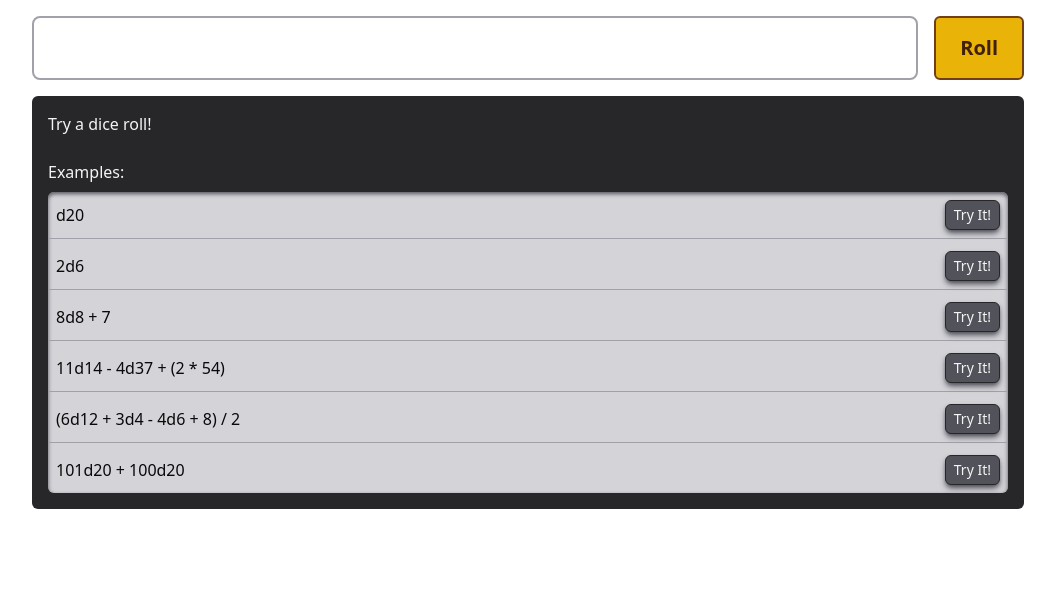
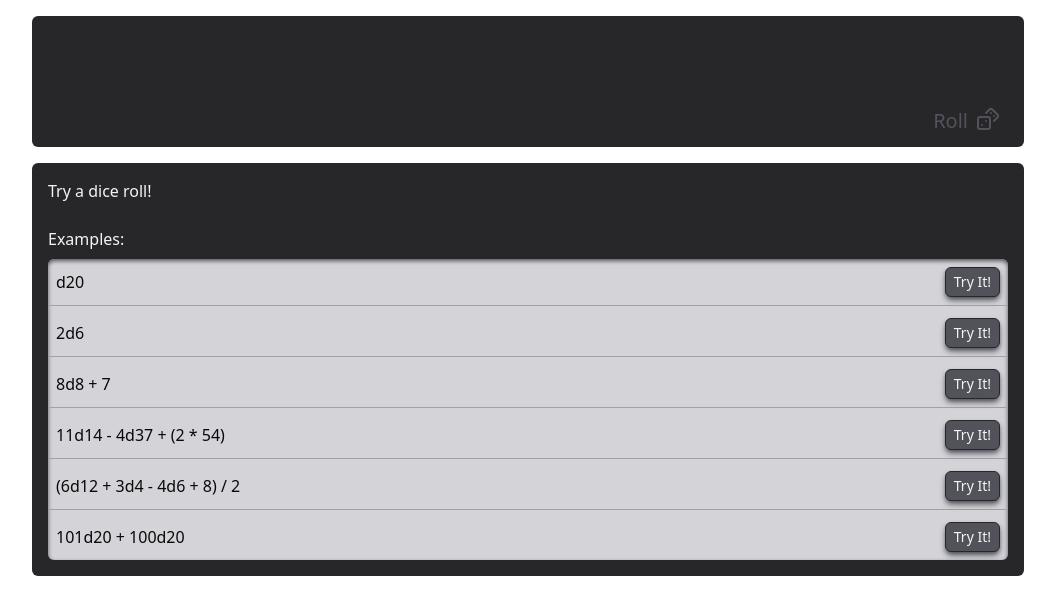
Before and after one commit to samstorment/dnd-sheet, a SvelteKit app: page /dice in a window 1280 px wide. Shown: the top 614 px of the page, without its empty margins (112-1167 px from the left). Built offline with nearby package versions, Linux system fonts and the light colour scheme.

Commit message:
Create syntax highlighted input

```diff
--- a/src/routes/dice/+page.svelte
+++ b/src/routes/dice/+page.svelte
@@ -2,14 +2,20 @@
     import { fly, scale, slide } from "svelte/transition";
     import { scanner, type Token } from "./scanner";
     import { rand } from "$lib";
-    import { Smile, Frown } from "lucide-svelte";
+    import { Smile, Frown, Dices, Repeat2 } from "lucide-svelte";
+    import SyntaxHighlight from './SyntaxHighlight.svelte';
 
     let q = $state('');
     let _scanner = $derived(scanner(q));
     let tokens = $derived(_scanner.scan());
+    let useful = $derived(tokens.filter(t => t.type !== "garbage"));
     let expanded: Token[] = $state([]);
 
+    let scroll = $state(0);
+
     let show = $state(false);
+
+    let empty = $derived(q.trim() === '');
 
     let result = $derived.by(() => {
         const str = expanded
@@ -25,7 +31,9 @@
     });
 
     let smile = $derived(result && !show);
-    let frown = $derived(!result && !show && q.trim() !== '');
+    let frown = $derived(!result && !show && !empty);
+
+    let textarea: HTMLTextAreaElement;
 
     let examples = [
         'd20',
@@ -48,10 +56,10 @@
             return Number.isInteger(num);
         }
 
-        for (let i = 0; i < tokens.length; i++) {
-            const t = tokens[i];
+        for (let i = 0; i < useful.length; i++) {
+            const t = useful[i];
 
-            const next = i === tokens.length - 1 ? undefined : tokens[i + 1];
+            const next = i === useful.length - 1 ? undefined : useful[i + 1];
 
             if (isValidPreDiceToken(t) && next?.type === 'dice') {
                 continue;
@@ -64,7 +72,7 @@
 
             let numRolls = 1;
 
-            const prev = i === 0 ? undefined : tokens[i - 1];
+            const prev = i === 0 ? undefined : useful[i - 1];
 
             if (isValidPreDiceToken(prev)) {
                 numRolls = prev?.literal as number;
@@ -104,36 +112,50 @@
             show = true;
             expanded = expand();
         }}
-        class="flex gap-4 max-sm:flex-col"
+        class="bg-zinc-800 rounded-md"
     >
-        <input
-            type="text"
-            autocomplete="off"
-            oninput={(e) => {
-                show = false;
-                expanded = expand();
-            }}
-            bind:this={input} bind:value={q} id="q"
-            class="border-2 border-zinc-400 rounded-lg w-full text-4xl p-2 font-bold focus:border-blue-500 focus:ring-8 focus:outline-none"
-        >
-        <button type="submit" class="bg-yellow-500 text-yellow-950 border-2 border-yellow-900 px-6 py-4 rounded-md hover:scale-105 active:scale-100 transition-[scale] text-xl font-bold">
-            {!show ? "Roll" : "Reroll"}
-        </button>
+
+        <div class="isolate flex-1">
+            <div class="relative text-4xl ring-zinc-600 overflow-hidden rounded-md">
+                <SyntaxHighlight {tokens} {scroll} />
+                <div class="absolute inset-0 -z-20"></div>
+                <textarea
+                    bind:value={q}
+                    bind:this={textarea}
+                    rows="1"
+                    spellcheck="false"
+                    class="w-full p-4 text-transparent caret-zinc-400 bg-transparent font-mono max-h-[12ex] resize-none"
+                    onscroll={e => {
+                        scroll = textarea.scrollTop;
+                    }}
+                    oninput={async () => {
+                        textarea.style.removeProperty('height');
+                        textarea.style.height = `${textarea.scrollHeight}px`;
+                        show = false;
+                        expanded = expand();
+                    }}
+                    onkeypress={e => {
+                        if (e.key === "Enter" && !e.shiftKey) {
+                            e.preventDefault();
+                            textarea.closest("form")?.requestSubmit();
+                        }
+                    }}
+                ></textarea>
+            </div>
+        </div>
+
+        <div class="flex justify-end p-2">
+            <button type="submit"
+                disabled={frown || !result}
+                class="{smile || result ? "bg-green-600 text-green-100" : "bg-transparent text-zinc-600"}
+                 px-4 py-1 rounded-md hover:scale-105 active:scale-100 transition-[scale] text-xl flex gap-2"
+            >
+                <span>{result && show ? "Reroll" : "Roll"}</span>
+                <Dices class="" />
+            </button>
+        </div>
     </form>
 
-    {#if tokens.length > 1 && !show}
-        <div
-            in:scale={{  duration: 200 }}
-            class="flex flex-wrap bg-zinc-800 gap-2 p-4 rounded-md max-w-full"
-        >
-            {#each tokens.filter(t => t.type !== 'eof') as t}
-                <div data-token={t.type}>
-                    <pre class="text hover:ring-4">{t.lexeme}</pre>
-                    <pre class="json">{JSON.stringify(t, null, 2)}</pre>
-                </div>
-            {/each}
-        </div>
-    {/if}
 
     {#if expanded.length > 1 && show}
         <div
@@ -170,7 +192,7 @@
         </div>
     {/if}
 
-    {#if q.trim() === ''}
+    {#if empty}
         <div
             in:fly={{  duration: 200, y: 250 }}
             class="rounded-md p-4 bg-zinc-800 text-zinc-100">
@@ -202,7 +224,7 @@
             in:scale={{  duration: 200 }}
             class="result flex flex-wrap gap-2 px-12 py-4 rounded-md text-zinc-800 font-bold text-6xl mx-auto border border-zinc-200 shadow-md max-w-full"
         >
-            <span>{result?.toLocaleString('en-US') ?? '?'}</span>
+            <span in:scale>{result?.toLocaleString('en-US') ?? '?'}</span>
         </div>
     {/if}
 
@@ -257,29 +279,22 @@
         left: 0;
     }
 
-    [data-token]:hover .json {
-        /* display: block; */
-    }
 
     [data-token='number'] .text {
-        background-color: hsl(110, 80%, 85%);
-        color: hsl(110, 100%, 15%);
+        color: hsl(200, 50%, 55%);
+
     }
 
     [data-token='dice'] .text {
-        background-color: hsl(0, 80%, 70%);
-        color: hsl(0, 100%, 15%);
+        color: hsl(50, 50%, 55%);
     }
 
     :is([data-token='*'], [data-token='/'], [data-token='+'], [data-token='-']) .text {
-        color: hsl(236, 80%, 80%);
-        font-weight: 900;
-        padding: 0 .1rem;
+       color: hsl(0, 0%, 80%);
     }
 
     :is([data-token='('], [data-token=')']) .text {
-        color: hsl(46, 100%, 50%);
-        font-weight: 900;
-        padding: 0;
+       color: hsl(300, 50%, 55%);
+       font-weight: bold;
     }
 </style>
--- /dev/null
+++ b/src/routes/dice/Input.svelte
@@ -0,0 +1,42 @@
+
+<script lang="ts">
+    import { tick } from "svelte";
+    import { scanner, type Token } from "./scanner";
+    import SyntaxHighlight from "./SyntaxHighlight.svelte";
+
+    let q = $state('');
+    let tokens: Token[] = $derived(scanner(q).scan());
+
+    let textarea: HTMLTextAreaElement;
+
+    let scroll = $state(0);
+</script>
+
+<div class="p-4 bg-zinc-950 h-screen isolate">
+    <div class="relative text-5xl ring-zinc-600 focus-within:ring-8 overflow-hidden rounded-md">
+        <SyntaxHighlight {tokens} {scroll} />
+        <div class="absolute inset-0 bg-zinc-800 -z-20"></div>
+        <textarea
+            bind:value={q}
+            bind:this={textarea}
+            rows="1"
+            spellcheck="false"
+            class="w-full p-4 text-transparent caret-zinc-400 bg-transparent font-mono max-h-[12ex] resize-none"
+            onscroll={e => {
+                scroll = textarea.scrollTop;
+            }}
+            oninput={async () => {
+                textarea.style.removeProperty('height');
+                textarea.style.height = `${textarea.scrollHeight}px`;
+            }}
+            onkeypress={e => {
+                if (e.key === "Enter" && !e.shiftKey) {
+                    e.preventDefault();
+                    textarea.closest("form")?.submit();
+                }
+            }}
+        ></textarea>
+    </div>
+</div>
+
+<!-- <pre>{JSON.stringify(tokens, null, 2)}</pre> -->
--- /dev/null
+++ b/src/routes/dice/SyntaxHighlight.svelte
@@ -0,0 +1,44 @@
+<script lang="ts">
+    import type { Token } from "./scanner";
+
+    let { tokens, scroll }: { tokens: Token[], scroll: number } = $props();
+</script>
+
+
+<pre
+    style="translate: 0 -{scroll}px;"
+    class="absolute p-4 w-full -z-10">{#each tokens.filter(t => t.type !== 'eof') as t}<span data-token={t.type}>{t.lexeme}</span>{/each}</pre>
+
+
+<style>
+
+    pre {
+        white-space: preserve;
+        word-wrap: break-word;
+    }
+
+
+    [data-token='number'] {
+        color: hsl(200, 50%, 55%);
+    }
+
+    [data-token='dice'] {
+        color: hsl(50, 50%, 55%);
+        text-shadow:
+            0 0 7px black,
+            0 0 10px hsl(50, 100%, 60%),
+            0 0 20px hsl(50, 100%, 65%);
+    }
+
+    [data-token='garbage'] {
+        color: hsl(0, 0%, 30%);
+    }
+
+    :is([data-token='*'], [data-token='/'], [data-token='+'], [data-token='-']) {
+       color: hsl(0, 0%, 80%);
+    }
+
+    :is([data-token='('], [data-token=')']) {
+       color: hsl(300, 50%, 55%);
+    }
+</style>
--- a/src/routes/dice/scanner.ts
+++ b/src/routes/dice/scanner.ts
@@ -33,21 +33,34 @@ export function scanner(input: string) {
         const c = advance();
 
         switch (c) {
-            case ' ': break;
             case '(':
             case ')':
             case '+':
             case '-':
             case '*':
             case '/':
-                addToken(c); break;
+                addToken(c); return;
             case 'd':
-                if (isNumeric(peekChar())) scanDice();
-                break;
+                if (isNumeric(peekChar())) return scanDice();
             default:
-                if (isNumeric(c)) scanNumber();
+                if (isNumeric(c)) return scanNumber();
         }
 
+        scanGarbage();
+    }
+
+    function scanGarbage() {
+        const c = peekChar();
+
+        const ops = ['(', ')', '+', '-', '*', '/'];
+
+        if (isAtEnd() || ops.includes(c) || isNumeric(c) || (c === 'd' && isNumeric(nextChar()))) {
+            addToken('garbage');
+            return;
+        }
+
+        advance();
+        scanGarbage();
     }
 
     function scanDice() {
@@ -104,6 +117,7 @@ export type TokenType =
     'number' | 'dice' |
     '(' | ')' |
     '+' | '-' | '*' | '/' |
+    'garbage' |
     'eof';
 
 
```
